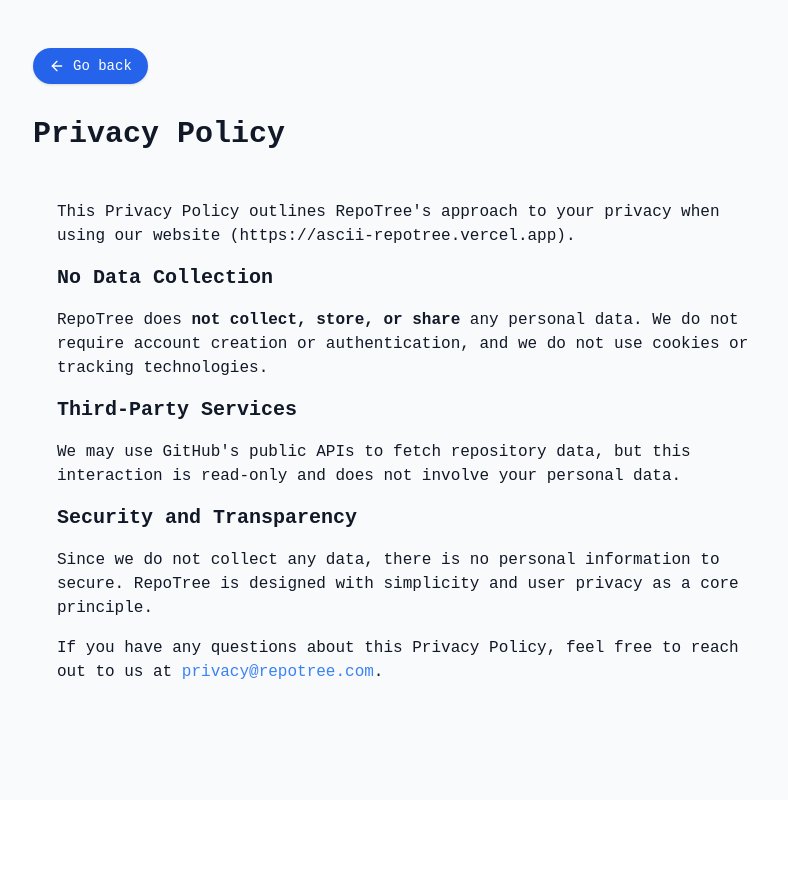
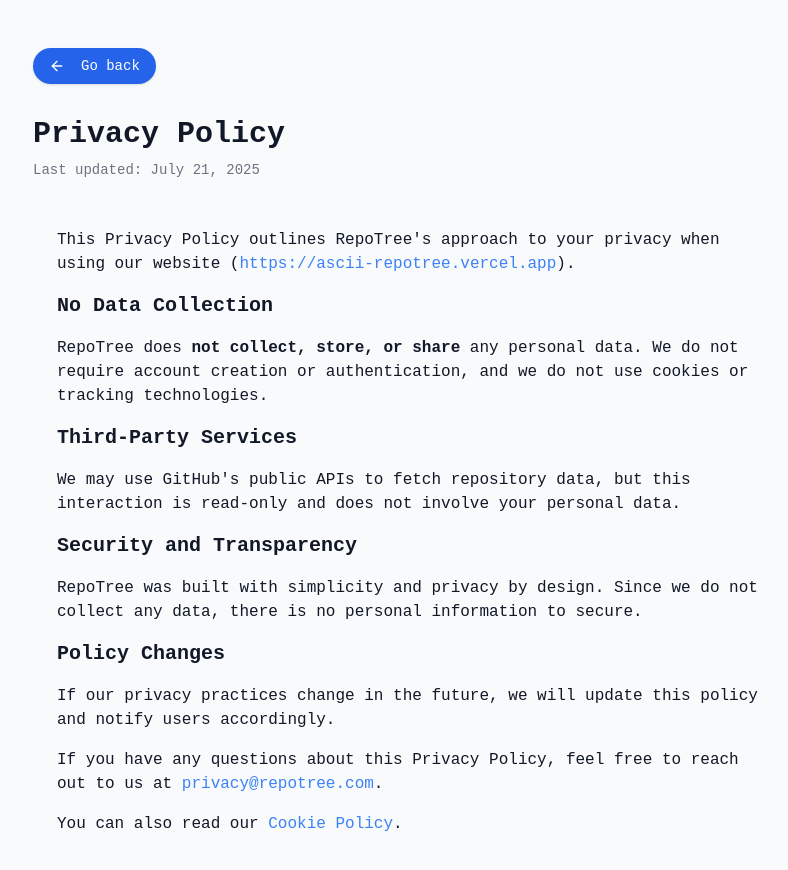
Before and after one commit to coder-ralph/RepoTree, a Next.js app: page /legal/privacy-policy in a window 1280 px wide. Shown: the top 870 px of the page, without its empty margins (223-1011 px from the left). Before the commit the page ends 800 px from the top, so only its background shows below. Built offline with nearby package versions, Linux system fonts and the light colour scheme.

Commit message:
update privacy and cookie policies

```diff
--- a/src/app/legal/cookie-policy/page.tsx
+++ b/src/app/legal/cookie-policy/page.tsx
@@ -1,29 +1,57 @@
-'use client';
+import type { Metadata } from 'next';
+import BackButton from '@/components/back-button';
 
-import { useRouter } from 'next/navigation';
-
-import { Button } from '@/components/ui/button';
-import { ArrowLeft } from 'lucide-react';
+export const metadata: Metadata = {
+  title: 'Cookie Policy - RepoTree',
+  description:
+    'RepoTree Cookie Policy: We do not use cookies, tracking technologies, or third-party trackers. Full details here.',
+  robots: { index: true, follow: true },
+  alternates: {
+    canonical: 'https://ascii-repotree.vercel.app/legal/cookie-policy',
+  },
+};
 
 const CookiePolicy = () => {
-  const router = useRouter();
+  const lastUpdated = '2025-07-21';
+
+  const structuredData = {
+    '@context': 'https://schema.org',
+    '@type': 'WebPage',
+    name: 'RepoTree Cookie Policy',
+    url: 'https://ascii-repotree.vercel.app/legal/cookie-policy',
+    dateModified: lastUpdated,
+    publisher: {
+      '@type': 'Organization',
+      name: 'RepoTree',
+      url: 'https://ascii-repotree.vercel.app',
+    },
+    description:
+      'RepoTree does not use cookies or tracking technologies. We do not place any cookies, including essential, functional, analytical, or advertising cookies.',
+  };
 
   return (
-    <div className="min-h-screen bg-gray-50 dark:bg-gray-900 text-gray-900 dark:text-white transition-colors duration-300 py-12 px-4 sm:px-6 lg:px-8">
+    <div className="min-h-screen bg-gray-50 dark:bg-gray-900 text-gray-900 dark:text-white py-12 px-4 sm:px-6 lg:px-8">
+      {/* JSON-LD Structured Data */}
+      <script
+        type="application/ld+json"
+        dangerouslySetInnerHTML={{ __html: JSON.stringify(structuredData) }}
+      />
+
       <div className="max-w-3xl mx-auto">
-        <Button
-          onClick={() => router.back()}
-          className="mb-8 flex items-center text-white rounded-full bg-blue-600 hover:bg-blue-700 dark:bg-blue-500 dark:hover:bg-blue-600 transition-colors duration-300"
-        >
-          <ArrowLeft className="h-4 w-4" />
-          Go back
-        </Button>
+        <BackButton />
 
-        <h1 className="text-3xl font-bold mb-6">Cookie Policy</h1>
+        <h1 className="text-3xl font-bold mb-2">Cookie Policy</h1>
+        <p className="mb-6 text-sm text-gray-500 dark:text-gray-400">
+          Last updated: July 21, 2025
+        </p>
 
-        <div className="p-6 space-y-4 transition-colors duration-300">
+        <div className="p-6 space-y-4">
           <p>
-            RepoTree does <strong>not use cookies</strong> or any similar tracking technologies on our website (https://ascii-repotree.vercel.app).
+            RepoTree does <strong>not use cookies</strong> or any similar tracking technologies on our website (
+            <a href="https://ascii-repotree.vercel.app" className="text-blue-500 hover:underline">
+              https://ascii-repotree.vercel.app
+            </a>
+            ).
           </p>
 
           <h2 className="text-xl font-semibold">No Use of Cookies</h2>
@@ -38,11 +66,26 @@
 
           <h2 className="text-xl font-semibold">Your Privacy Matters</h2>
           <p>
-            Since we do not use cookies, there&apos;s no need to manage or opt out of cookie settings. RepoTree was built with privacy by design.
+            RepoTree was built with simplicity and privacy by design. Since we do not use cookies, there&apos;s no need to manage or opt out of cookie settings.
+          </p>
+
+          <h2 className="text-xl font-semibold">Policy Changes</h2>
+          <p>
+            If our cookie practices change in the future, we will update this policy and notify users accordingly.
           </p>
 
           <p>
-            If you have any questions about our Cookie Policy, feel free to contact us at <a href="mailto:privacy@repotree.com" className="text-blue-500 hover:underline">privacy@repotree.com</a>.
+            If you have any questions about our Cookie Policy, feel free to contact us at{' '}
+            <a href="mailto:privacy@repotree.com" className="text-blue-500 hover:underline">
+              privacy@repotree.com
+            </a>.
+          </p>
+
+          <p>
+            You can also read our{' '}
+            <a href="/legal/privacy-policy" className="text-blue-500 hover:underline">
+              Privacy Policy
+            </a>.
           </p>
         </div>
       </div>
--- a/src/app/legal/privacy-policy/page.tsx
+++ b/src/app/legal/privacy-policy/page.tsx
@@ -1,29 +1,57 @@
-'use client';
+import type { Metadata } from 'next';
+import BackButton from '@/components/back-button';
 
-import { useRouter } from 'next/navigation';
-
-import { Button } from '@/components/ui/button';
-import { ArrowLeft } from 'lucide-react';
+export const metadata: Metadata = {
+  title: 'Privacy Policy - RepoTree',
+  description:
+    'RepoTree Privacy Policy: We do not collect personal data, use cookies, or track users. Read more about our privacy practices.',
+  robots: { index: true, follow: true },
+  alternates: {
+    canonical: 'https://ascii-repotree.vercel.app/legal/privacy-policy',
+  },
+};
 
 const PrivacyPolicy = () => {
-  const router = useRouter();
+  const lastUpdated = '2025-07-21';
+
+  const structuredData = {
+    '@context': 'https://schema.org',
+    '@type': 'PrivacyPolicy',
+    name: 'RepoTree Privacy Policy',
+    url: 'https://ascii-repotree.vercel.app/legal/privacy-policy',
+    dateModified: lastUpdated,
+    publisher: {
+      '@type': 'Organization',
+      name: 'RepoTree',
+      url: 'https://ascii-repotree.vercel.app',
+    },
+    description:
+      'RepoTree does not collect, store, or share any personal data. No cookies or tracking technologies are used.',
+  };
 
   return (
-    <div className="min-h-screen bg-gray-50 dark:bg-gray-900 text-gray-900 dark:text-white transition-colors duration-300 py-12 px-4 sm:px-6 lg:px-8">
+    <div className="min-h-screen bg-gray-50 dark:bg-gray-900 text-gray-900 dark:text-white py-12 px-4 sm:px-6 lg:px-8">
+      {/* JSON-LD Structured Data */}
+      <script
+        type="application/ld+json"
+        dangerouslySetInnerHTML={{ __html: JSON.stringify(structuredData) }}
+      />
+
       <div className="max-w-3xl mx-auto">
-        <Button
-          onClick={() => router.back()}
-          className="mb-8 flex items-center text-white rounded-full bg-blue-600 hover:bg-blue-700 dark:bg-blue-500 dark:hover:bg-blue-600 transition-colors duration-300"
-        >
-          <ArrowLeft className="h-4 w-4" />
-          Go back
-        </Button>
+        <BackButton />
 
-        <h1 className="text-3xl font-bold mb-6">Privacy Policy</h1>
+        <h1 className="text-3xl font-bold mb-2">Privacy Policy</h1>
+        <p className="mb-6 text-sm text-gray-500 dark:text-gray-400">
+          Last updated: July 21, 2025
+        </p>
 
-        <div className="p-6 space-y-4 transition-colors duration-300">
+        <div className="p-6 space-y-4">
           <p>
-            This Privacy Policy outlines RepoTree&apos;s approach to your privacy when using our website (https://ascii-repotree.vercel.app).
+            This Privacy Policy outlines RepoTree&apos;s approach to your privacy when using our website (
+            <a href="https://ascii-repotree.vercel.app" className="text-blue-500 hover:underline">
+              https://ascii-repotree.vercel.app
+            </a>
+            ).
           </p>
 
           <h2 className="text-xl font-semibold">No Data Collection</h2>
@@ -38,11 +66,26 @@
 
           <h2 className="text-xl font-semibold">Security and Transparency</h2>
           <p>
-            Since we do not collect any data, there is no personal information to secure. RepoTree is designed with simplicity and user privacy as a core principle.
+            RepoTree was built with simplicity and privacy by design. Since we do not collect any data, there is no personal information to secure.
+          </p>
+
+          <h2 className="text-xl font-semibold">Policy Changes</h2>
+          <p>
+            If our privacy practices change in the future, we will update this policy and notify users accordingly.
           </p>
 
           <p>
-            If you have any questions about this Privacy Policy, feel free to reach out to us at <a href="mailto:privacy@repotree.com" className="text-blue-500 hover:underline">privacy@repotree.com</a>.
+            If you have any questions about this Privacy Policy, feel free to reach out to us at{' '}
+            <a href="mailto:privacy@repotree.com" className="text-blue-500 hover:underline">
+              privacy@repotree.com
+            </a>.
+          </p>
+
+          <p>
+            You can also read our{' '}
+            <a href="/legal/cookie-policy" className="text-blue-500 hover:underline">
+              Cookie Policy
+            </a>.
           </p>
         </div>
       </div>
--- /dev/null
+++ b/src/components/back-button.tsx
@@ -0,0 +1,22 @@
+'use client';
+
+import { useRouter } from 'next/navigation';
+import { Button } from '@/components/ui/button';
+import { ArrowLeft } from 'lucide-react';
+
+const BackButton = () => {
+  const router = useRouter();
+
+  return (
+    // Privacy Policy and Cookie Policy Arrow button
+    <Button
+      onClick={() => router.back()}
+      className="mb-8 flex items-center text-white rounded-full bg-blue-600 hover:bg-blue-700 dark:bg-blue-500 dark:hover:bg-blue-600"
+    >
+      <ArrowLeft className="h-4 w-4 mr-2" />
+      Go back
+    </Button>
+  );
+};
+
+export default BackButton;
```
